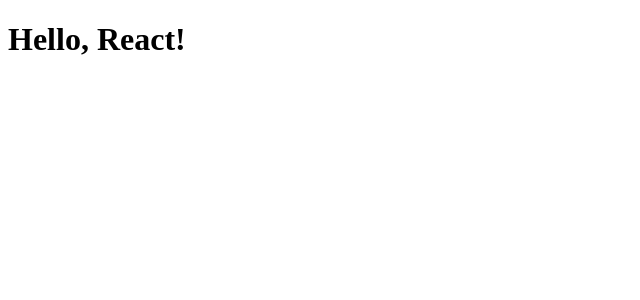
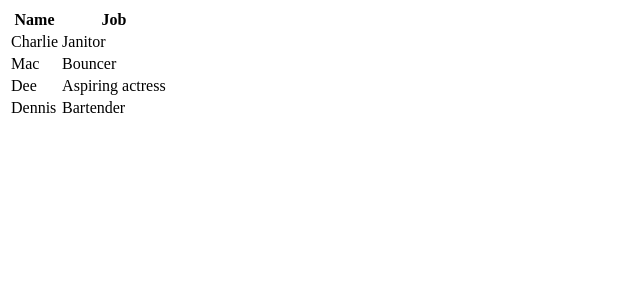
Before and after one commit to luke-villaluz/csc-307, a React (Vite) app in the folder packages/react-frontend/: page / in a window 1280 px wide. Shown: the top 300 px of the page, without its empty margins (0-640 px from the left). Built offline with nearby package versions, Linux system fonts and the light colour scheme.

Commit message:
finished step 2

```diff
--- a/packages/react-frontend/src/MyApp.jsx
+++ b/packages/react-frontend/src/MyApp.jsx
@@ -1,11 +1,13 @@
 // src/MyApp.jsx
 import React from "react";
+import Table from "./Table";
 
 function MyApp() {
   return (
-    <div>
-      <h1>Hello, React!</h1>
+    <div className="container">
+      <Table />
     </div>
   );
 }
+
 export default MyApp;
```
